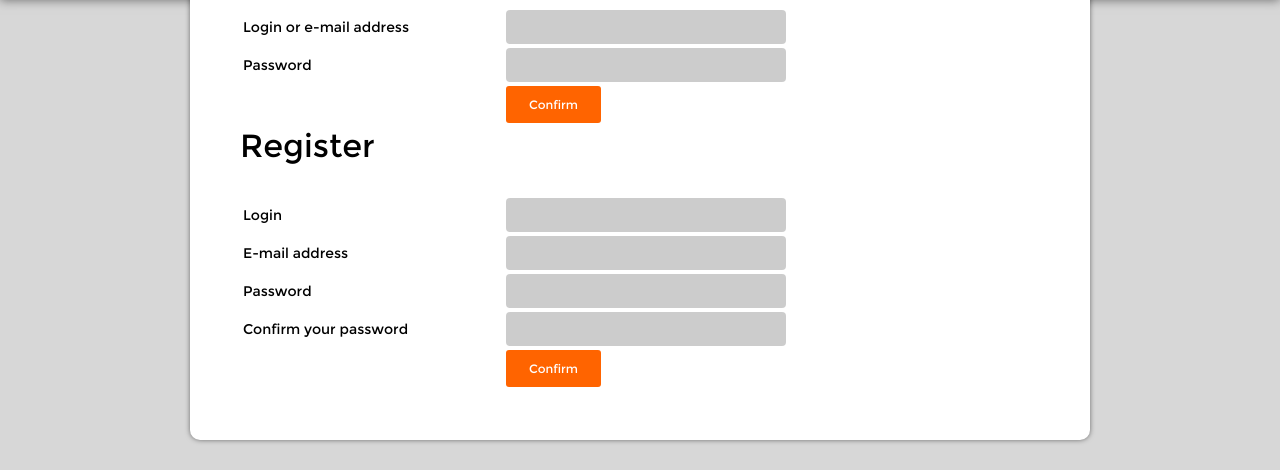
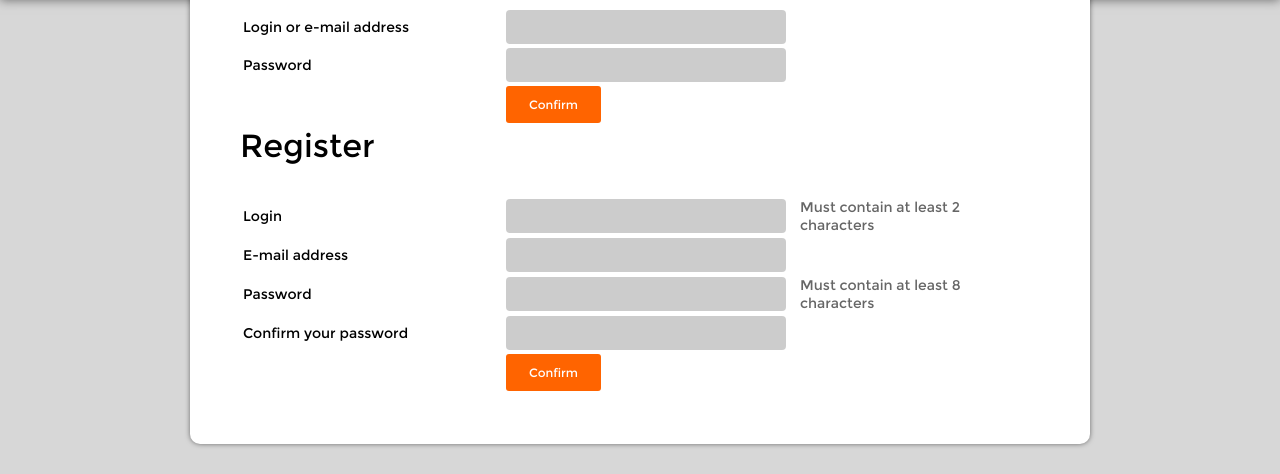
Before and after one commit to Doocode/Doosearch, a PHP site: page /login in a window 1280 px wide. Shown: the part 390-864 px from the top of the page. Run offline with PHP 8.4, Linux system fonts and the light colour scheme; some libraries are stand-ins or nearby versions.

Commit message:
Restrictions sur le nombre de caractères pour le pseudo

```diff
--- a/src/res/core/Account/Account.php
+++ b/src/res/core/Account/Account.php
@@ -6,9 +6,11 @@ namespace Account;
 
 class Account
 {
+    // Settings (restrictions for fields)
     const MIN_LENGTH_LOGIN = 2;
     const MIN_LENGTH_PASSWORD = 8;
 
+    // Return constant values (errors or success)
     const SUCCESS = 0;
 
     const EMAIL_EXISTS = -1;
--- a/src/res/css/login.css
+++ b/src/res/css/login.css
@@ -1,10 +1,19 @@
-th
+th,td
 {
     font-size: 14px;
     font-weight: normal;
     text-align: left;
+}
+
+th
+{
     min-width: 250px;
     padding-right: 10px;
+}
+
+tr td:last-child
+{
+    color: #666;
 }
 
 input[type=text],
@@ -13,6 +22,7 @@ input[type=password],
 input[type=submit]
 {
     margin: 0;
+    margin-right: 10px;
 }
 
 .info
--- a/src/res/translations/english.ini
+++ b/src/res/translations/english.ini
@@ -241,6 +241,7 @@ min_length_password_not_reached = "The minimum number of characters for the pass
 min_length_login_not_reached = "The minimum number of characters for the login is not reached."
 email_exists = "An account with this email address already exists."
 login_exists = "An account with this login already exists."
+must_contain_x_charaters = "Must contain at least %number% characters"
 
 [my_account]
 my_account = "My account"
--- a/src/res/translations/french.ini
+++ b/src/res/translations/french.ini
@@ -241,6 +241,7 @@ min_length_password_not_reached = "Le nombre minimal de caractère dans le mot d
 min_length_login_not_reached = "Le nombre minimal de caractère dans le pseudo n'est pas atteint."
 email_exists = "Un compte avec cette adresse e-mail existe déjà."
 login_exists = "Un compte avec ce pseudo existe déjà."
+must_contain_x_charaters = "Doit contenir au moins %number% caractères"
 
 [my_account]
 my_account = "Mon compte"
--- a/src/res/views/login/forms.php
+++ b/src/res/views/login/forms.php
@@ -100,6 +100,7 @@ use Language\Lang;
                     <tr>
                         <th><?= Lang::getKey('login'); ?></th>
                         <td><input type="text" name="login" value="<?= $login; ?>" required/></td>
+                        <td><?= Lang::getKey('must_contain_x_charaters',array('number' => Account::MIN_LENGTH_LOGIN)); ?></td>
                     </tr>
                     <tr>
                         <th><?= Lang::getKey('email'); ?></th>
@@ -108,6 +109,7 @@ use Language\Lang;
                     <tr>
                         <th><?= Lang::getKey('password'); ?></th>
                         <td><input type="password" name="password_1" required/></td>
+                        <td><?= Lang::getKey('must_contain_x_charaters',array('number' => Account::MIN_LENGTH_PASSWORD)); ?></td>
                     </tr>
                     <tr>
                         <th><?= Lang::getKey('password_2'); ?></th>
```
